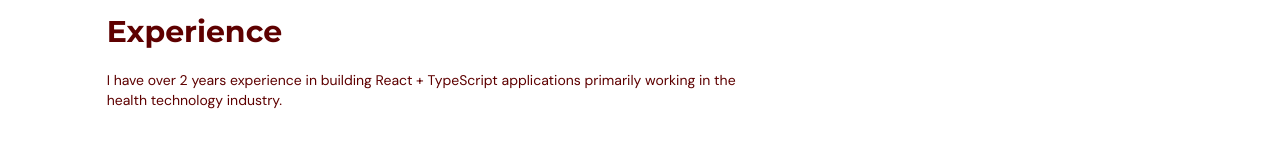
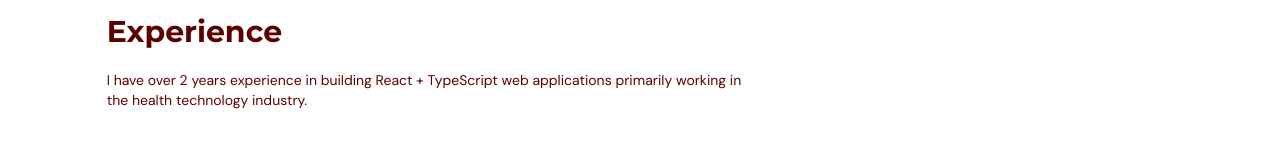
Before and after one commit to rorymcdonnell/new-portfolio, a React (Vite) app: page / in a window 1280 px wide. Shown: the part 810-952 px from the top of the page. Built offline with nearby package versions, Linux system fonts and the light colour scheme.

Commit message:
change config

```diff
--- a/src/scenes/experience/index.tsx
+++ b/src/scenes/experience/index.tsx
@@ -62,7 +62,7 @@ const Experiences = ({ setSelectedPage }: Props) => {
         >
           <HText>Experience</HText>
           <p className="my-5 text-sm">
-            I have over 2 years experience in building React + TypeScript
+            I have over 2 years experience in building React + TypeScript web
             applications primarily working in the health technology industry.
           </p>
         </motion.div>
```
